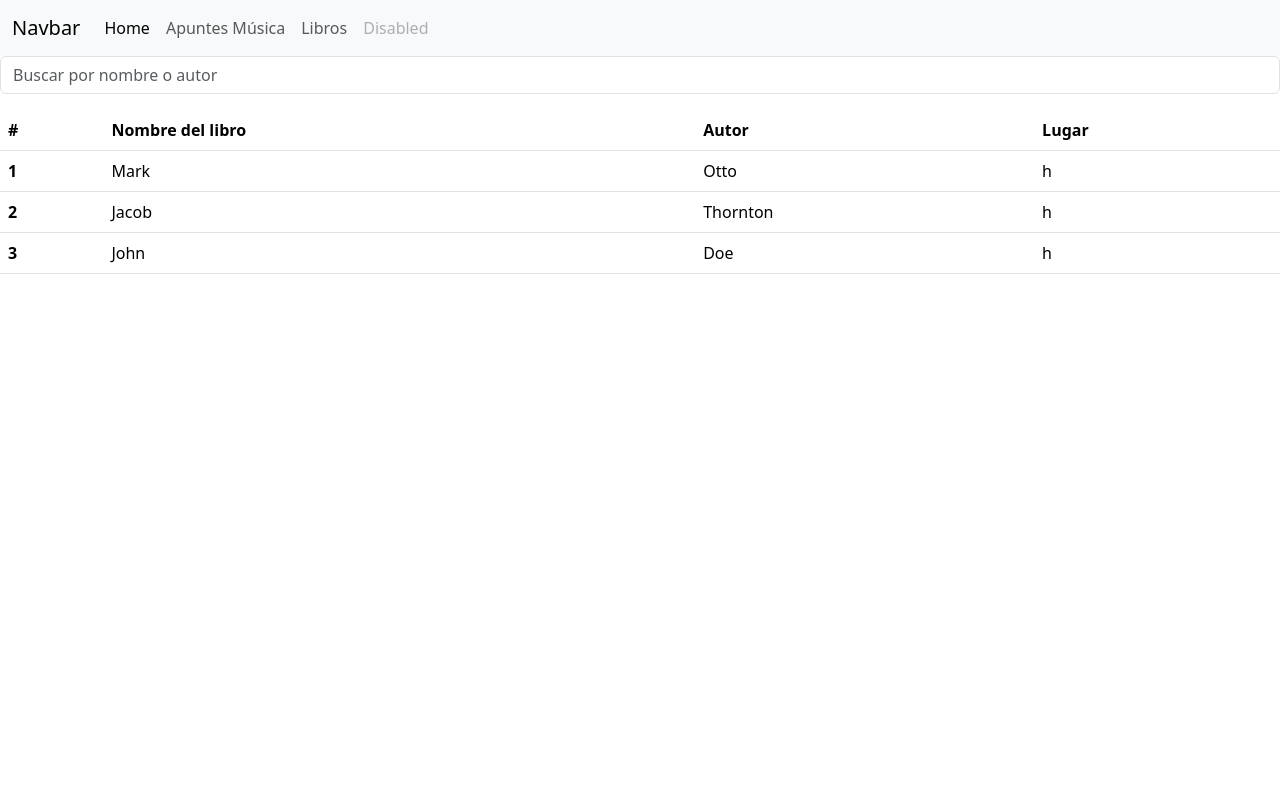
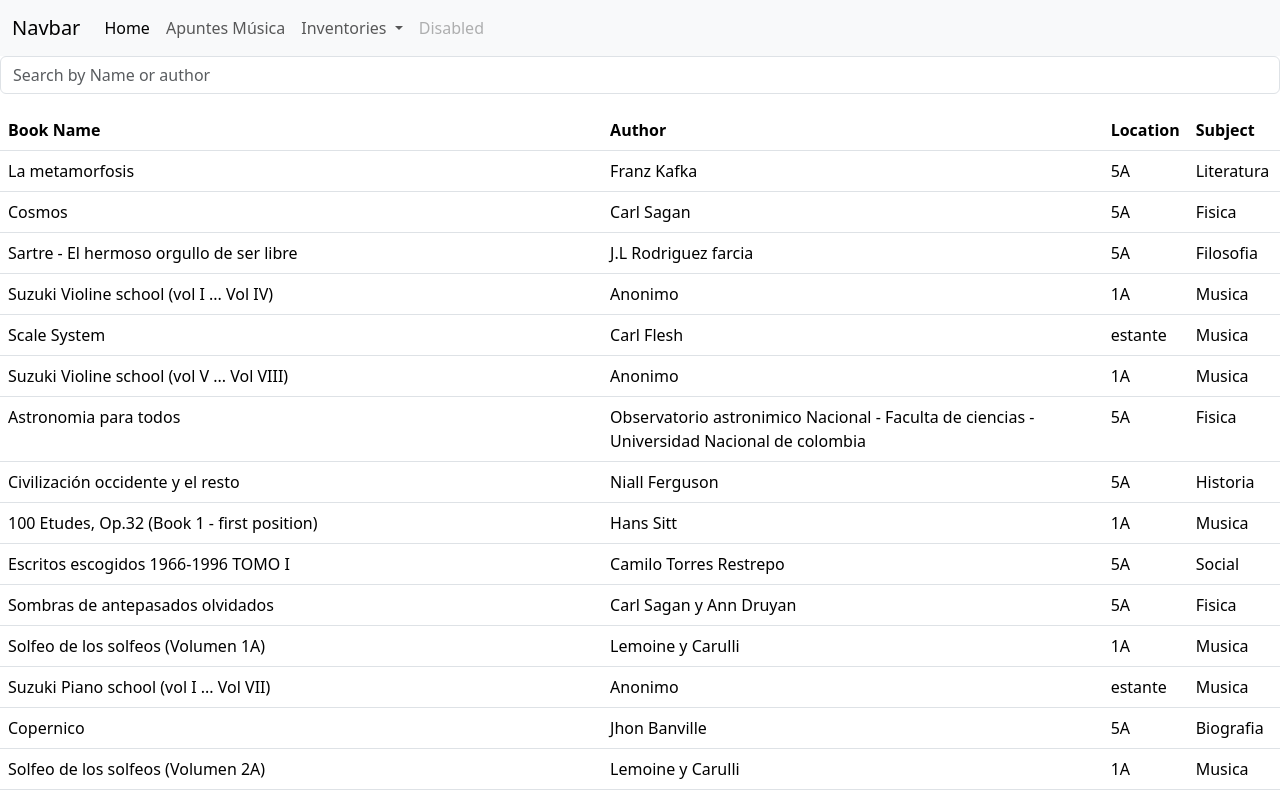
Before and after one commit to CBplataformas/cbpage, an Angular app: page /inventory in a window 1280 px wide. Shown: the top 800 px of the page. Built offline with nearby package versions, Linux system fonts and the light colour scheme.

Commit message:
update project

```diff
--- /dev/null
+++ b/public/data/books.json
@@ -0,0 +1,47 @@
+[
+  { "name": "Canciones de Orquesta Violin I", "author": "Camilo (organizacion)", "location": "estante" ,"subject": "Musica"},
+  { "name": "Tonleiterstudien fur Violine", "author": "Hrimaly", "location": "estante" ,"subject": "Musica"},
+  { "name": "Scale System", "author": "Carl Flesh", "location": "estante","subject": "Musica" },
+  { "name": "36 ETUDEN fur Violine", "author": "Kayser", "location": "estante","subject": "Musica" },
+  { "name": "Escalas y arpegios nivel elemental y medio para violin", "author": "A grigorian", "location": "estante","subject": "Musica" },
+  { "name": "Suzuki Violine school (vol I ... Vol IV)", "author": "Anonimo", "location": "estante","subject": "Musica" },
+  { "name": "Suzuki Piano school (vol I ... Vol VII)", "author": "Anonimo", "location": "estante","subject": "Musica" },
+  { "name": "Solfeo de los solfeos (Volumen 1A)", "author": "Lemoine y Carulli", "location": "1A","subject": "Musica" },
+  { "name": "Canciones Orequesta (II Violin)", "author": "Camilo (organizacion)", "location": "1A","subject": "Musica" },
+  { "name": "Suzuki Violine school (vol I ... Vol IV)", "author": "Anonimo", "location": "1A","subject": "Musica" },
+  { "name": "Leichte konzerte fur violine und klavier", "author": "Kolin Bosworth", "location": "1A","subject": "Musica" },
+  { "name": "Solfeo de los solfeos (Volumen 2A)", "author": "Lemoine y Carulli", "location": "1A","subject": "Musica" },
+  { "name": "Solfeo de los solfeos (Volumen 3A)", "author": "Lemoine y Carulli", "location": "1A","subject": "Musica" },
+  { "name": "Practical Violin Method (Book 3)", "author": "Hohmann", "location": "1A","subject": "Musica" },
+  { "name": "Suzuki Violine school (vol V ... Vol VIII)", "author": "Anonimo", "location": "1A","subject": "Musica" },
+  { "name": "Practical Violin Method (Book 1)", "author": "Hohmann", "location": "1A","subject": "Musica" },
+  { "name": "100 Etudes, Op.32 (Book 1 -  first position)", "author": "Hans Sitt", "location": "1A","subject": "Musica" },
+  { "name": "SCHRADIECK - The School of violin-Technic (Book I) - Exercise in promothing Dexterity in the different positions", "author": "Carl fisher", "location": "1A","subject": "Musica" },
+  { "name": "Escala musical - ejercicions y cacniones de piano", "author": "NA", "location": "1A","subject": "Musica" },
+  { "name": "La metamorfosis", "author": "Franz Kafka", "location": "5A","subject": "Literatura" },
+  { "name": "El futuro del espacio tiempo", "author": "Stephen W. Hawking", "location": "5A","subject": "Fisica" },
+  { "name": "Genetica de darwin del genoma humano", "author": "Lluis Cardona", "location": "5A","subject": "Ciencia" },
+  { "name": "Mundo cuantico - Guia de viaje para peatones", "author": "Rafael Andrés  Alemañ Berenguer", "location": "5A","subject": "Fisica" },
+  { "name": "La vida intima de las particulas - de los atomos de democrito al bosón de higgs", "author": "Juan Rojo", "location": "5A","subject": "Fisica" },
+  { "name": "Sartre - El hermoso orgullo de ser libre", "author": "J.L Rodriguez farcia", "location": "5A","subject": "Filosofia" },
+  { "name": "Dios creo los numeros - Los descrubirmientos matematicos que cmabiaron la historia", "author": "Stephen Hawking", "location": "5A","subject": "Fisica" },
+  { "name": "El universo en una cascara de nuez", "author": "Stephen Hawking", "location": "5A","subject": "Fisica" },
+  { "name": "Astronomia para todos", "author": "Observatorio astronimico Nacional - Faculta de ciencias - Universidad Nacional de colombia", "location": "5A","subject": "Fisica" },
+  { "name": "El otro eninstein", "author": "Marie Benedict", "location": "5A","subject": "Fisica" },
+  { "name": "La diversidad de la ciencia", "author": "Carl Sagan", "location": "5A","subject": "Fisica" },
+  { "name": "Cosmos", "author": "Carl Sagan", "location": "5A","subject": "Fisica" },
+  { "name": "Miles de millones", "author": "Carl Sagan", "location": "5A","subject": "Fisica" },
+  { "name": "Sombras de antepasados olvidados", "author": "Carl Sagan y Ann Druyan", "location": "5A","subject": "Fisica" },
+  { "name": "Un punto azul palido", "author": "Carl Sagan", "location": "5A","subject": "Fisica" },
+  { "name": "Escritos escogidos 1966-1996 TOMO I", "author": "Camilo Torres Restrepo", "location": "5A","subject": "Social" },
+  { "name": "Stephen Hawking Vida y obra", "author": "Kitty Ferguson", "location": "5A","subject": "Bografia" },
+  { "name": "Copernico", "author": "Jhon Banville", "location": "5A","subject": "Biografia" },
+  { "name": "Historia del tiempo", "author": "Stephen hawking", "location": "5A","subject": "Fisica" },
+  { "name": "Civilización occidente y el resto", "author": "Niall Ferguson", "location": "5A","subject": "Historia" },
+  { "name": "Nietzsche - el super hombre y la voluntad de poder", "author": "Toni llacer", "location": "5A","subject": "Biografia" },
+  { "name": "Productos y sistemas livianos", "author": "N/A", "location": "5A","subject": "Catalogo" },
+  { "name": "Informe especial acer estructura", "author": "construdata", "location": "5A","subject": "Revista" },
+  { "name": "Informe especial infraestructura II", "author": "construdata", "location": "5A","subject": "Revista" },
+  { "name": "Rio las ceibas", "author": "Cesar David ramirez Vasques", "location": "5A","subject": "N/A" },
+  { "name": "La SAGA", "author": "N/A", "location": "5A","subject": "Novela CD" }
+]
--- a/public/data/libros.json
+++ /dev/null
@@ -1,5 +0,0 @@
-[
-  { "id": 1, "nombre": "Mark", "autor": "Otto", "lugar": "h" },
-  { "id": 2, "nombre": "Jacob", "autor": "Thornton", "lugar": "h" },
-  { "id": 3, "nombre": "John", "autor": "Doe", "lugar": "h" }
-]
--- a/src/app/inventory/inventory.component.html
+++ b/src/app/inventory/inventory.component.html
@@ -1,19 +1,19 @@
-<input type="text" [(ngModel)]="searchText" (input)="filtrarLibros()" class="form-control mb-3" placeholder="Buscar por nombre o autor">
+<input type="text" [(ngModel)]="searchText" (input)="filterbooks()" class="form-control mb-3" placeholder="Search by Name or author">
 <!-- Tabla --><table class="table table-hover">
     <thead>
     <tr>
-        <th scope="col">#</th>
-        <th scope="col">Nombre del libro</th>
-        <th scope="col">Autor</th>
-        <th scope="col">Lugar</th>
+        <th scope="col">Book Name</th>
+        <th scope="col">Author</th>
+        <th scope="col">Location</th>
+        <th scope="col">Subject</th>
     </tr>
     </thead>
     <tbody>
-    <tr *ngFor="let libro of librosFiltrados">
-        <th scope="row">{{ libro.id }}</th>
-        <td>{{ libro.nombre }}</td>
-        <td>{{ libro.autor }}</td>
-        <td>{{ libro.lugar }}</td>
+    <tr *ngFor="let book of jsonBooks">
+        <td>{{ book.name }}</td>
+        <td>{{ book.author }}</td>
+        <td>{{ book.location }}</td>
+        <td>{{ book.subject }}</td>
     </tr>
     </tbody>
 </table>
--- a/src/app/inventory/inventory.component.ts
+++ b/src/app/inventory/inventory.component.ts
@@ -16,26 +16,36 @@ import {HttpClient} from "@angular/common/http";
 export class InventoryComponent implements OnInit {
 
   searchText: string = '';
-  libros: any[] = [];
-  librosFiltrados: any[] = [];
+  books: any[] = [];
+  jsonBooks: any[] = [];
 
   constructor(private http: HttpClient) {}
 
   ngOnInit(): void {
-    this.http.get<any[]>('data/libros.json')
+    this.http.get<any[]>('data/books.json')
         .subscribe(data => {
-          this.libros = data;
-          this.librosFiltrados = [...this.libros];
+          this.books = data;
+          this.jsonBooks = this.shuffleArray([...this.books]);
         });
   }
-  filtrarLibros() {
-    const texto = this.searchText.toLowerCase();
-    this.librosFiltrados = this.libros.filter(libro =>
-        libro.nombre.toLowerCase().includes(texto) ||
-        libro.autor.toLowerCase().includes(texto)
+  filterbooks() {
+    const text = this.searchText.toLowerCase();
+    this.jsonBooks = this.books.filter(book =>
+        book.name.toLowerCase().includes(text) ||
+        book.author.toLowerCase().includes(text) ||
+        book.subject.toLowerCase().includes(text)
     );
+  }
+
+  shuffleArray(array: any[]): any[] {
+    for (let i = array.length - 1; i > 0; i--) {
+      const j = Math.floor(Math.random() * (i + 1));
+      [array[i], array[j]] = [array[j], array[i]];
+    }
+    return array;
   }
 
 
 
+
 }
--- a/src/app/navbar/navbar.component.html
+++ b/src/app/navbar/navbar.component.html
@@ -12,7 +12,17 @@
             <div class="navbar-nav">
                 <a class="nav-link active" aria-current="page" routerLink="/" (click)="cerrarMenu()">Home</a>
                 <a class="nav-link" routerLink="/music" (click)="cerrarMenu()">Apuntes Música</a>
-                <a class="nav-link" routerLink="/inventory" (click)="cerrarMenu()">Libros</a>
+                <li class="nav-item dropdown" (click)="cerrarMenu()">
+                    <a class="nav-link dropdown-toggle" role="button" data-bs-toggle="dropdown" aria-expanded="false">
+                        Inventories
+                    </a>
+                    <ul class="dropdown-menu">
+                        <li><a class="dropdown-item" routerLink="/inventory">Books</a></li>
+                        <li><a class="dropdown-item" href="#">Stationeries</a></li>
+                        <li><hr class="dropdown-divider"></li>
+                        <li><a class="dropdown-item" href="#">Something else here</a></li>
+                    </ul>
+                </li>
                 <a class="nav-link disabled" aria-disabled="true">Disabled</a>
             </div>
         </div>
--- /dev/null
+++ b/src/app/stationery-inventory/stationery-inventory.component.html
@@ -0,0 +1 @@
+<p>stationery-inventory works!</p>
```
Also changed, not shown: src/app/stationery-inventory/stationery-inventory.component.ts (added, +12 -0 lines), src/app/stationery-inventory/stationery-inventory.component.css (added), 9 other files (tests, documents, lock files or other folders).
